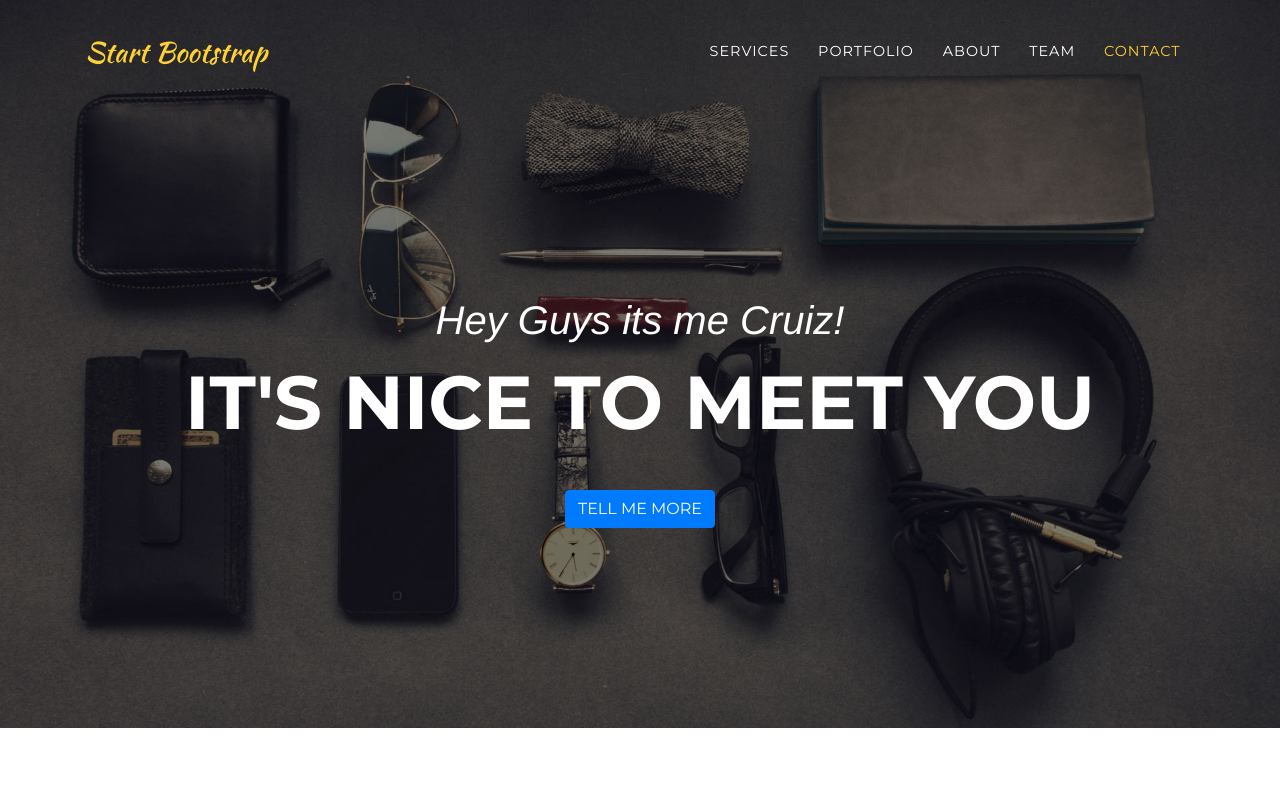
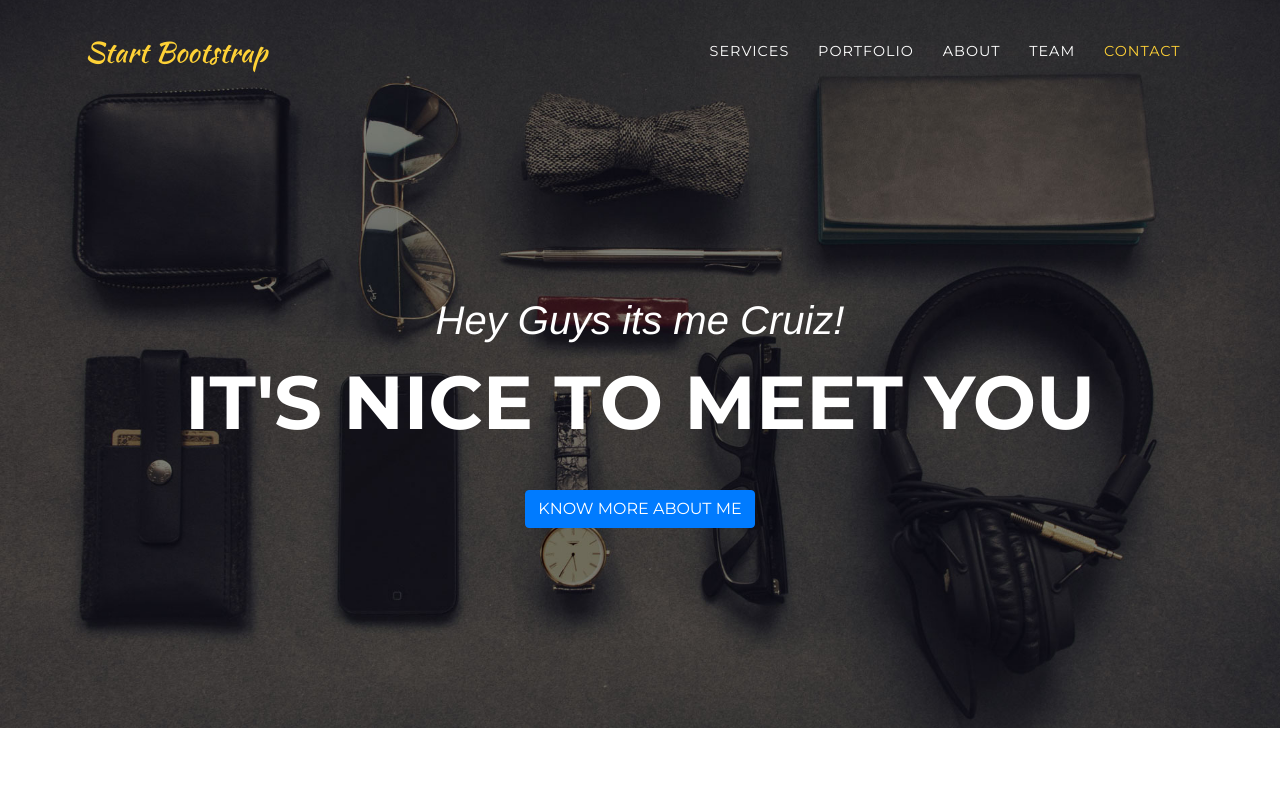
Before and after one commit to CruizThomason/cruizthomason.github.io, a website with bundled scripts: page index.html in a window 1280 px wide. Shown: the top 800 px of the page. Built offline with nearby package versions, Linux system fonts and the light colour scheme; a web font is replaced by a local one.

Commit message:
changed button

```diff
--- a/index.html
+++ b/index.html
@@ -63,7 +63,7 @@
         <div class="intro-text">
           <div class="intro-lead-in">Hey Guys its me Cruiz!</div>
           <div class="intro-heading text-uppercase">It's Nice To Meet You</div>
-          <a class="btn btn-primary btn-xl text-uppercase js-scroll-trigger" href="#services">Tell Me More</a>
+          <a class="btn btn-primary btn-xl text-uppercase js-scroll-trigger" href="#services">Know more about me</a>
         </div>
       </div>
     </header>
```
